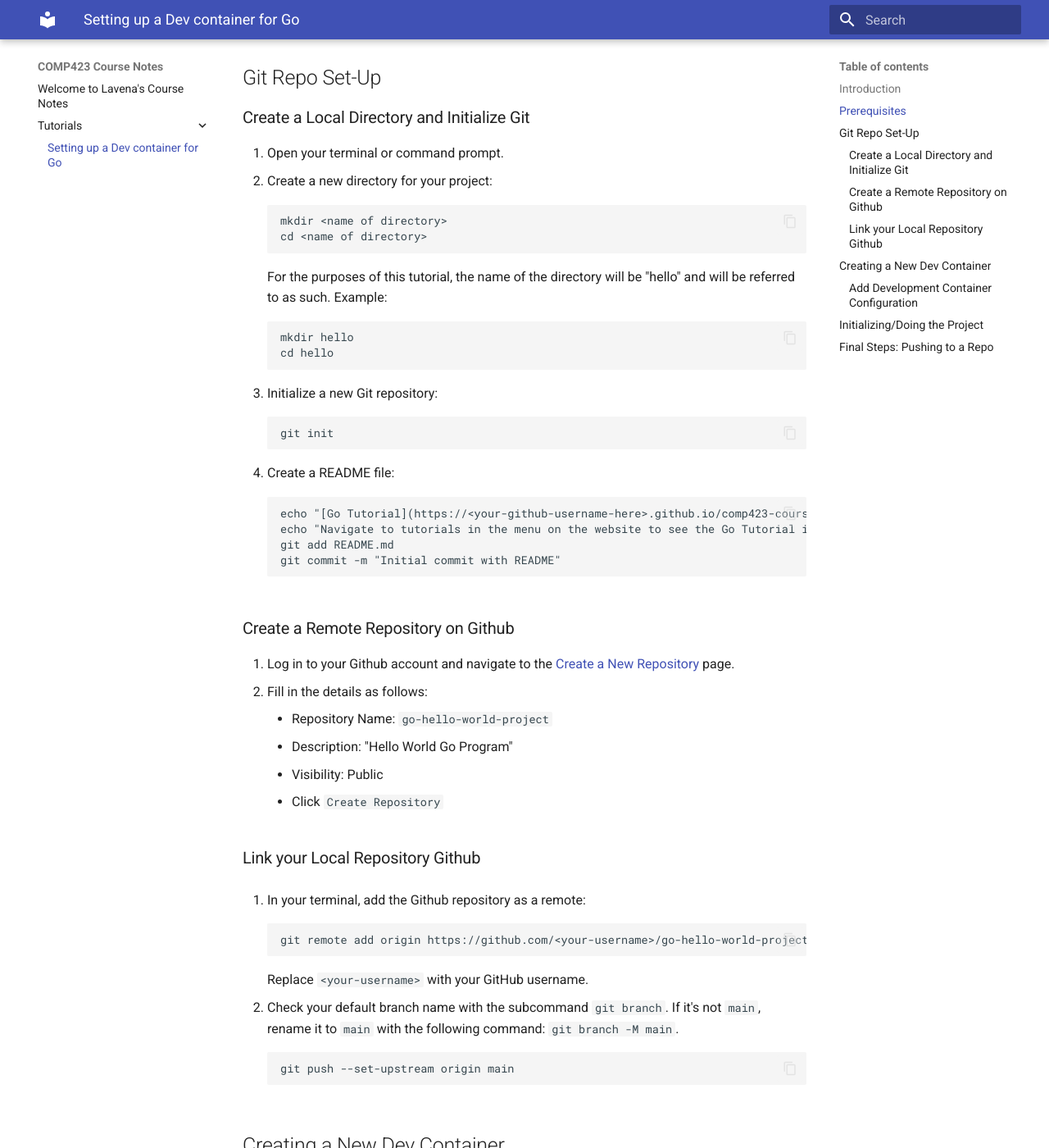
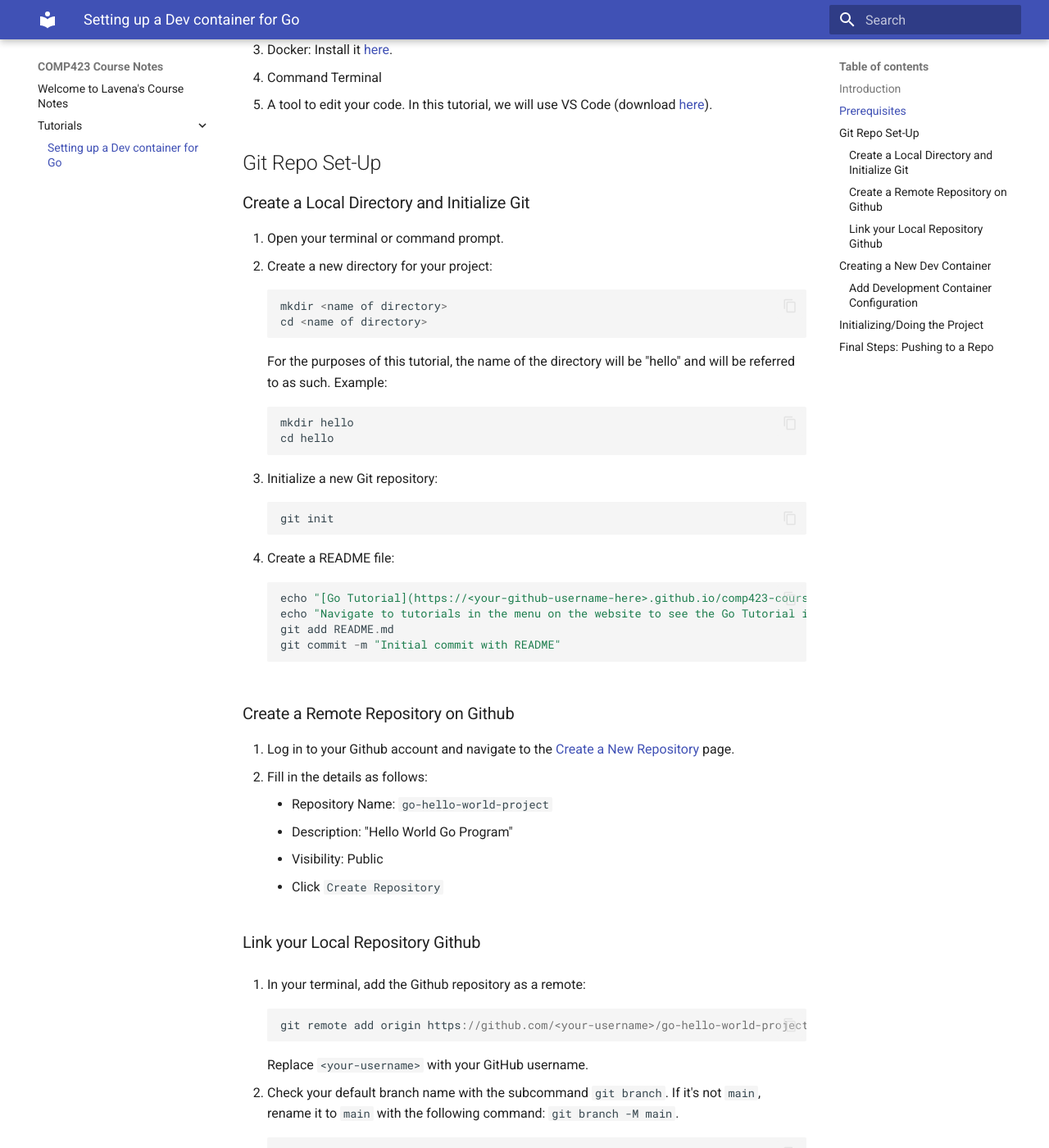
Before and after one commit to bnln7/comp423-course-notes, an MkDocs documentation site: the page built from docs/tutorials/go-setup.md, in a window 1280 px wide and 1400 px high, scrolled down 569 px. Shown: the whole window at 82% size. Built offline with MkDocs 1.6.1 and Material for MkDocs 9.7.7, drawn with Linux system fonts in a browser that asks for light colours; some of the changed text lies outside the part shown.

Commit message:
Added syntax highlighting

````diff
--- a/docs/tutorials/go-setup.md
+++ b/docs/tutorials/go-setup.md
@@ -17,21 +21,21 @@ Here is a tutorial on setting up a new DevContainer project for the Go programmi
 ### Create a Local Directory and Initialize Git
 1. Open your terminal or command prompt.
 2. Create a new directory for your project:
-```
+```go
 mkdir <name of directory>
 cd <name of directory>
 ```
 For the purposes of this tutorial, the name of the directory will be "hello" and will be referred to as such. Example:
-```
+```go
 mkdir hello
 cd hello
 ```
 3. Initialize a new Git repository:
-```
+```go
 git init
 ```
 4. Create a README file:
-```
+```go
 echo "[Go Tutorial](https://<your-github-username-here>.github.io/comp423-course-notes/tutorials/go-setup/)">README.md
 echo "Navigate to tutorials in the menu on the website to see the Go Tutorial if necessary.">>README.md
 git add README.md
@@ -49,13 +53,13 @@ git commit -m "Initial commit with README"
 
 ### Link your Local Repository Github
 1. In your terminal, add the Github repository as a remote:
-```
+```go
 git remote add origin https://github.com/<your-username>/go-hello-world-project.git
 ```
 Replace `<your-username>` with your GitHub username.
 
 2. Check your default branch name with the subcommand `git branch`. If it's not `main`, rename it to `main` with the following command: `git branch -M main`.
-```
+```go
 git push --set-upstream origin main
 ```
 
@@ -66,7 +70,7 @@ git push --set-upstream origin main
 1. Open Docker and then open VS Code. In VS Code, open the `hello` directory. You can do this via: File > Open Folder.
 2. Install the **Dev Containers** extension for VS Code. Do so by navigating to the left side and clicking the option with the 4 squares (the extensions option). In the search bar, type Dev Containers. Of the options that appear, click install for the one that says "Dev Containers" by Microsoft.
 3. At the root of the project (`hello`), create a new directory labelled `.devcontainer`. Inside this newly created directory, create a new file labelled `devcontainer.json`. The `devcontainer.json` file defines the configuration for your development environment. In this file, write the following to create the correct environment for your program.
-```
+```go
 {
   "name": "Go Hello World Project",
   "image": "mcr.microsoft.com/vscode/devcontainers/go:latest",
@@ -93,61 +97,61 @@ should check that recent version of Go is being used.
 
 ## Initializing/Doing the Project
 1. Change to the directory you created if not already in it. Type
-```
+```go
 pwd
 ```
 into the terminal to check. If the end of the output is not the name of your directory, change directories. For example, if you are in the parent directory of `hello`, you would type:
 Example:
-```
+```go
 cd hello
 ```
 
 
 2. Enable dependency tracking for your code by typing this in the terminal of your editor:
-```
+```go
 go mod init example/hello
 ```
 Doing so should result in this output:
-```
+```go
 go: creating new go.mod: module example/hello
 ```
 
 3. In your `hello` directory, create a new file labelled `hello.go`. This file will be where you write your code.
 
 4. In `hello.go`, type or paste this in and save the file.
-```
+```go
 package main
 
 import "fmt"
 
 func main() {
-    fmt.Println("Hello, World!")
+    fmt.Println("Hello COMP423")
 }
 ```
 
 5. Run your code with this command:
-```
-$ go run .
+```go
+go run .
 ```
 Example output:
-```
-Hello, World!
+```go
+Hello COMP423
 ```
 
 6. Make this into an executable using the build subcommand.
-```
+```go
 go build hello.go
 ```
 Running the built binary: Calling run just executes the program. In contrast, the build command makes the program into an executable. This executable can then be run. Just like the gcc command in the C programming language, the go build command in Go turns the file into an executable. Just like C, it can also then be run by typing
 !!! note
     mac/linux
-```
+```go
 ./hello
 ```
 
 ## Final Steps: Pushing to a Repo
 1. In your terminal, type
-```
+```go
 git add .
 git commit -m "Final Hello World Project"
 git push -u origin main
--- a/mkdocs.yml
+++ b/mkdocs.yml
@@ -12,11 +12,10 @@ markdown_extensions:
       line_spans: __span
       pygments_lang_class: true
   - pymdownx.inlinehilite
+  - pymdownx.highlight
   - pymdownx.snippets
   - pymdownx.superfences
-  - admonition
   - pymdownx.details
-  - pymdownx.superfences
   - admonition
   - pymdownx.critic
   - pymdownx.caret
@@ -25,5 +24,4 @@ markdown_extensions:
   - pymdownx.tilde
   - attr_list
   - md_in_html
-  - pymdownx.superfences
   - footnotes
````
Also changed, not shown: other parts of docs/tutorials/go-setup.md (+4 -0 lines).
